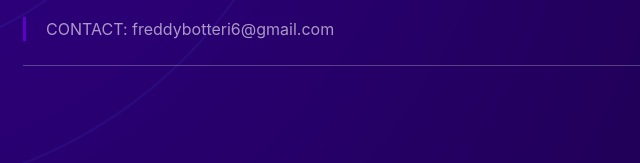
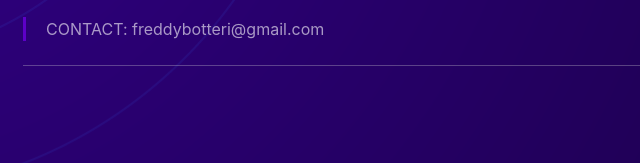
Before and after one commit to freddybotteri/init, a website: page docs/blog-single.html in a window 1280 px wide. Shown: the part 242-405 px from the top of the page, 101-741 px from the left. Drawn offline with nearby package versions, Linux system fonts and the light colour scheme.

Commit message:
footer4kk

```diff
--- a/docs/blog-single.html
+++ b/docs/blog-single.html
@@ -122,7 +122,7 @@
 
                                 <blockquote>Be an artist and a scientist in your work.</blockquote>
 
-                                <blockquote>CONTACT:  freddybotteri6@gmail.com</blockquote>
+                                <blockquote>CONTACT:  freddybotteri@gmail.com</blockquote>
 
                                 <hr>
                             </div>
```
